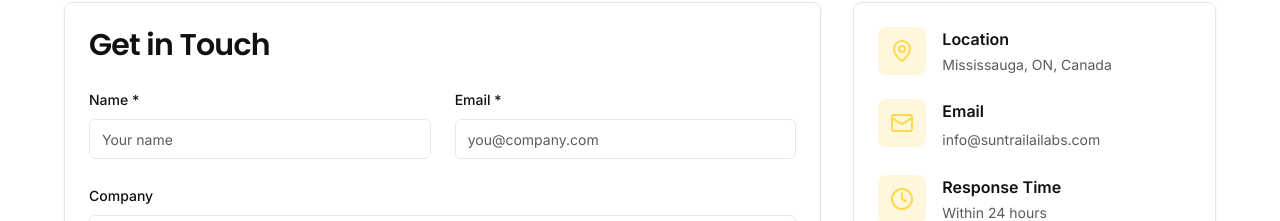
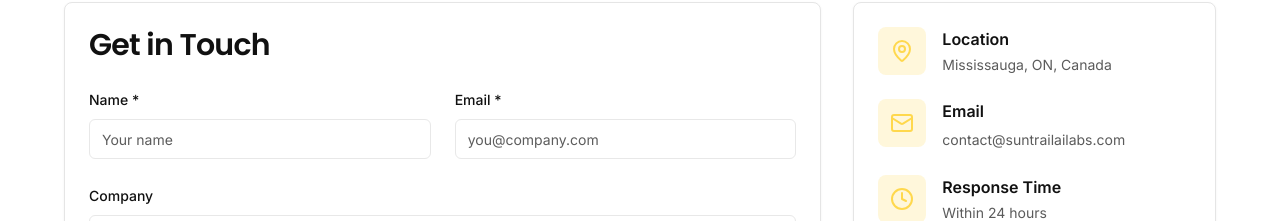
Before and after one commit to suntrailailabs/suntrail-glow-hub, a React (Vite) app: page /contact in a window 1280 px wide. Shown: the part 691-912 px from the top of the page. Built offline with nearby package versions, Linux system fonts and the light colour scheme; the HTML template or start-up script is replaced by a standard one.

Commit message:
Code edited in Lovable Code Editor

```diff
--- a/src/pages/Contact.tsx
+++ b/src/pages/Contact.tsx
@@ -174,10 +174,10 @@ const Contact = () => {
                     <div>
                       <h3 className="font-semibold mb-1 text-[#111111]">Email</h3>
                       <a
-                        href="mailto:info@suntrailailabs.com"
+                        href="mailto:contact@suntrailailabs.com"
                         className="text-sm text-[#5B5B5B] hover:text-[#FFD84D] transition-smooth"
                       >
-                        info@suntrailailabs.com
+                        contact@suntrailailabs.com
                       </a>
                     </div>
                   </div>
```
